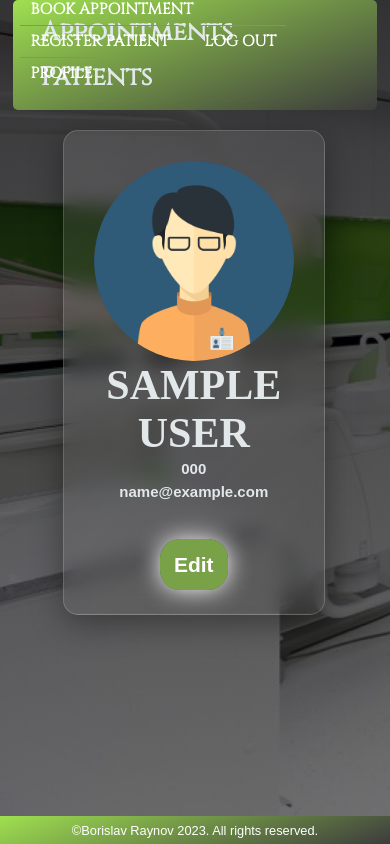
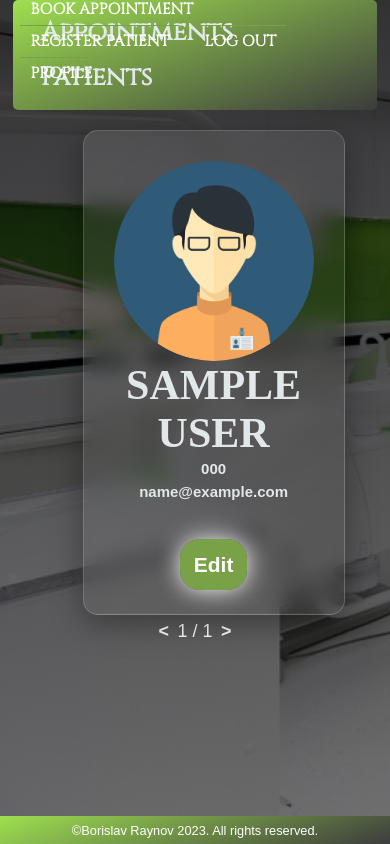
Before and after one commit to BorislavRaynov/dentalClinic, a Django app: page /patient/ in a window 390 px wide. Run offline with Django 4.2, Linux system fonts and the light colour scheme; a user stored in the database is signed in; tables that the repository leaves empty hold one stand-in row (values such as "Sample post"); some web fonts are replaced.

Commit message:
Pagination added

```diff
--- a/dental_clinic/appointment/views.py
+++ b/dental_clinic/appointment/views.py
@@ -46,6 +46,7 @@ class AppointmentDeleteView(views.DeleteView):
 class AppointmentListView(LoginRequiredMixin, views.ListView):
     model = Appointment
     template_name = 'dental_clinic/appointment/appointments-catalogue.html'
+    paginate_by = 3
 
     def get_queryset(self):
         queryset = super().get_queryset()
--- a/dental_clinic/patient/views.py
+++ b/dental_clinic/patient/views.py
@@ -10,6 +10,8 @@ from .forms import AddTreatmentForm
 class PatientListView(LoginRequiredMixin, views.ListView):
     template_name = 'dental_clinic/patient/patients-catalogue.html'
     model = Patient
+    paginate_by = 4
+
 
 class PatientCreateView(LoginRequiredMixin, views.CreateView):
     template_name = 'dental_clinic/patient/create-patient.html'
--- a/static/style/details.css
+++ b/static/style/details.css
@@ -1,13 +1,29 @@
 @import url('https://fonts.googleapis.com/css2?family=Cinzel&family=Monoton&display=swap');
 @import url('https://fonts.googleapis.com/css2?family=Abril+Fatface&family=Croissant+One&family=Great+Vibes&family=Lato&family=Montserrat:wght@300;400&family=PT+Serif:ital@1&family=Tangerine:wght@700&display=swap');
+
+@media only screen and (max-width: 1000px) {
+    #appointment-details,
+    #dentist-details {
+        display: flex;
+        flex-direction: column;
+        justify-content: center;
+        align-items: center;
+    }
+
+    .dentist-header {
+        display: flex;
+        flex-direction: column;
+        justify-content: center;
+        align-items: center;
+        /*gap: 10px;*/
+    }
+}
 
 #appointment-details,
 #dentist-details {
     position: relative;
-    display: block;
-    width: 980px;
-    margin: 40px auto;
-    overflow: hidden;
+    width: 60%;
+    margin: 30px auto;
     border-radius: 10px;
     transition: all 0.4s;
 
@@ -80,7 +96,7 @@
     width: 25%;
     position: relative;
     float: left;
-    margin-left: 15px;
+    /*margin-left: 15px;*/
     margin-right: 55px;
     height: 220px;
     border-radius: 50%;
--- a/static/style/main.css
+++ b/static/style/main.css
@@ -6,6 +6,16 @@ html {
     font-family: Arial, sans-serif;
     font-size: 0.8rem;
     box-sizing: border-box;
+}
+
+#box {
+    display: flex;
+    flex-direction: column;
+}
+
+body {
+    display: flex;
+    flex-direction: column;
 }
 
 *,
@@ -317,3 +327,8 @@ a {
   color: chocolate;
     margin-bottom: 10px;
 }
+
+.pagination {
+    color: white;
+    font-size: 1.4rem;
+}
--- a/templates/dental_clinic/patient/patients-catalogue.html
+++ b/templates/dental_clinic/patient/patients-catalogue.html
@@ -21,6 +21,23 @@
                 </div>
             {% endfor %}
         </section>
+
+        <section class="pagination">
+            {% if page_obj.has_previous %}
+                <a href="?page={{ page_obj.previous_page_number }}">&lt;</a>
+            {% else %}
+                <a>&lt;</a>
+            {% endif %}
+
+            <span class="current-page">{{ page_obj.number }} / {{ paginator.num_pages }}</span>
+
+            {% if page_obj.has_next %}
+                <a href="?page={{ page_obj.next_page_number }}">&gt;</a>
+            {% else %}
+                <a>&gt;</a>
+            {% endif %}
+        </section>
+
     {% endif %}
 
 {% endblock %}
```
Also changed, not shown: templates/dental_clinic/appointment/appointments-catalogue.html (+18 -0 lines).
